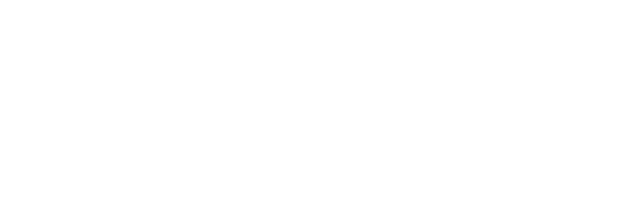
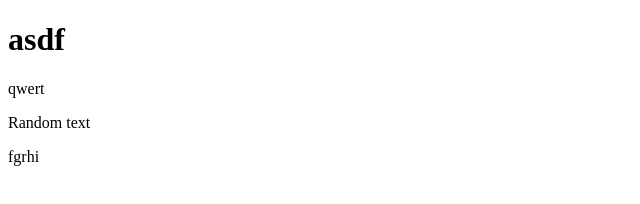
Before and after one commit to murtazabuttdev/poem, a plain HTML site: page pen.html in a window 1280 px wide. Shown: the whole page, without its empty margins (0-640 px from the left). Drawn offline with Linux system fonts and the light colour scheme.

Commit message:
text which needs to be commit

```diff
--- a/pen.html
+++ b/pen.html
@@ -7,6 +7,10 @@
     <meta http-equiv="X-UA-Compatible" content="ie=edge">
     <title>Document</title>
     <div class="container">
+        <h1>asdf</h1>
+        <p>qwert</p>
+        <p>Random text</p>
+        fgrhi
     </div>
 </head>
 
```
